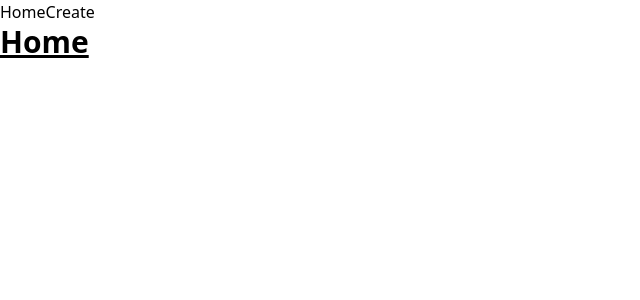
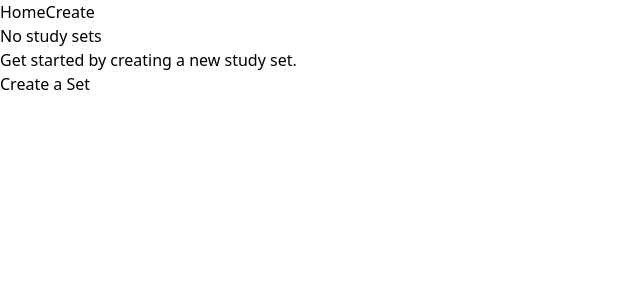
Before and after one commit to CS571-F25/p36, a React (Vite) app: page / in a window 1280 px wide. Shown: the top 300 px of the page, without its empty margins (0-640 px from the left). Built offline with nearby package versions, Linux system fonts and the light colour scheme.

Commit message:
store & deploy

```diff
--- a/package.json
+++ b/package.json
@@ -14,7 +14,8 @@
     "react": "^19.1.1",
     "react-dom": "^19.1.1",
     "react-router": "^7.9.5",
-    "tailwindcss": "^4.1.16"
+    "tailwindcss": "^4.1.16",
+    "zustand": "^5.0.8"
   },
   "devDependencies": {
     "@eslint/js": "^9.36.0",
--- a/src/pages/home.tsx
+++ b/src/pages/home.tsx
@@ -1,3 +1,24 @@
+import { Link } from "react-router";
+import useStore from "../store";
+
 export function Component() {
-  return <h1 className="text-3xl font-bold underline">Home</h1>;
+  const sets = useStore((state) => state.sets);
+
+  return (
+    <>
+      {sets.length ? (
+        sets.map((set) => (
+          <div id={set.id}>
+            <h2>{set.name}</h2>
+          </div>
+        ))
+      ) : (
+        <>
+          <h2>No study sets</h2>
+          <p>Get started by creating a new study set.</p>
+          <Link to="/create">Create a Set</Link>
+        </>
+      )}
+    </>
+  );
 }
--- /dev/null
+++ b/src/store.tsx
@@ -0,0 +1,31 @@
+import { create } from "zustand";
+import { persist, createJSONStorage } from "zustand/middleware";
+
+type Flashcard = {
+  term: string;
+  definition: string;
+};
+
+type FlashcardSet = {
+  id: string;
+  name: string;
+  cards: Flashcard[];
+};
+
+type State = {
+  sets: FlashcardSet[];
+};
+
+const useStore = create<State>()(
+  persist(
+    (get, set) => ({
+      sets: [],
+    }),
+    {
+      name: "recall",
+      storage: createJSONStorage(() => localStorage),
+    },
+  ),
+);
+
+export default useStore;
```
Also changed, not shown: 1 other file (tests, documents, lock files or other folders).
